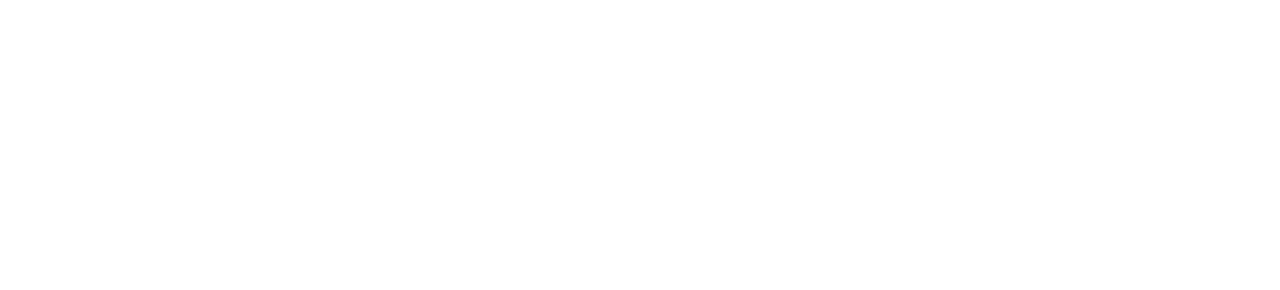
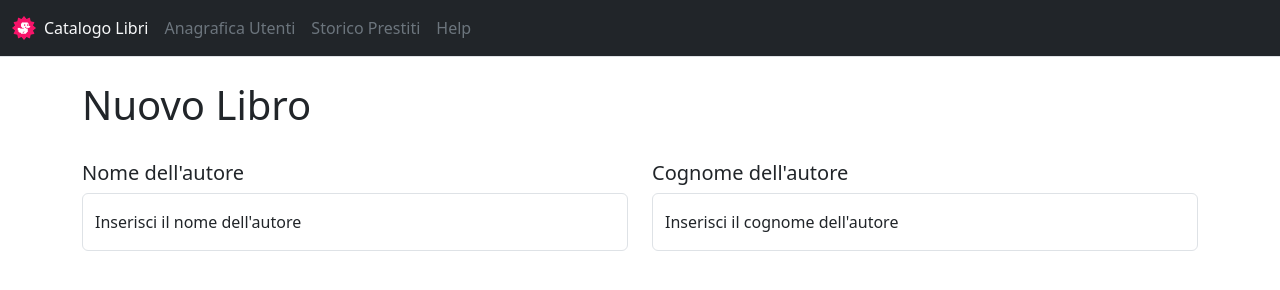
Before and after one commit to andreasalvi99/html-css-bootstrap-dashboard, a plain HTML site: page new.book.html in a window 1280 px wide. Drawn offline with nearby package versions, Linux system fonts and the light colour scheme.

Commit message:
1st row done

```diff
--- a/new.book.html
+++ b/new.book.html
@@ -0,0 +1,104 @@
+<!DOCTYPE html>
+<html lang="it">
+  <head>
+    <meta charset="UTF-8" />
+    <meta name="viewport" content="width=device-width, initial-scale=1.0" />
+
+    <!-- Bootstrap icons -->
+    <link
+      rel="stylesheet"
+      href="https://cdn.jsdelivr.net/npm/bootstrap-icons@1.13.1/font/bootstrap-icons.min.css"
+    />
+
+    <!-- Bootstrap -->
+    <link
+      href="https://cdn.jsdelivr.net/npm/bootstrap@5.3.8/dist/css/bootstrap.min.css"
+      rel="stylesheet"
+      integrity="sha384-sRIl4kxILFvY47J16cr9ZwB07vP4J8+LH7qKQnuqkuIAvNWLzeN8tE5YBujZqJLB"
+      crossorigin="anonymous"
+    />
+
+    <!-- Stylesheet -->
+    <link rel="stylesheet" href="css/style.css" />
+    <title>Document</title>
+  </head>
+  <body>
+    <!-- Header (navbar)-->
+    <header>
+      <nav class="navbar navbar-expand-lg bg-dark border-bottom border-body">
+        <div class="container-fluid">
+          <img
+            src="./img/duck.png"
+            alt="Logo"
+            width="24"
+            height="24"
+            class="d-inline-block align-text-top"
+          />
+          <button
+            class="navbar-toggler"
+            type="button"
+            data-bs-toggle="collapse"
+            data-bs-target="#navbarSupportedContent"
+            aria-controls="navbarSupportedContent"
+            aria-expanded="false"
+            aria-label="Toggle navigation"
+          >
+            <span class="navbar-toggler-icon"></span>
+          </button>
+          <div class="collapse navbar-collapse" id="navbarSupportedContent">
+            <ul class="navbar-nav me-auto mb-2 mb-lg-0">
+              <li class="nav-item">
+                <a class="nav-link active" aria-current="page" href="./index.html" target="_blank"
+                  ><span class="text-light">Catalogo Libri</span></a
+                >
+              </li>
+              <li class="nav-item">
+                <a class="nav-link" href="#"
+                  ><span class="text-secondary">Anagrafica Utenti</span></a
+                >
+              </li>
+              <li class="nav-item">
+                <a class="nav-link" href="#">
+                  <span class="text-secondary">Storico Prestiti</span>
+                </a>
+              </li>
+              <li class="nav-item">
+                <a class="nav-link" aria-disabled="true"
+                  ><span class="text-secondary">Help</span></a
+                >
+              </li>
+            </ul>
+          </div>
+        </div>
+      </nav>
+    </header>
+
+     <!-- Main -->
+    <div class="container text-center mt-4">
+        <h1 class="text-start">Nuovo Libro</h1>
+
+        <!-- Grid -->
+         <form action="">
+            <!-- 1st row -->
+            <div class="row">
+                <div class="col-6">
+                    <h2 class="fs-5 text-start mt-4">Nome dell'autore</h2>
+                    <div class="form-floating mb-3">
+                        <input type="text" class="form-control" id="floatingInput" placeholder="name@example.com">
+                        <label for="floatingInput">Inserisci il nome dell'autore</label>
+                    </div>
+                </div>
+                <div class="col-6">
+                    <h2 class="fs-5 text-start mt-4">Cognome dell'autore</h2>
+                    <div class="form-floating mb-3">
+                        <input type="text" class="form-control" id="floatingInput" placeholder="name@example.com">
+                        <label for="floatingInput">Inserisci il cognome dell'autore</label>
+                    </div>
+                </div>
+            </div>
+            <div class="row"></div>
+            <div class="row"></div>
+            <div class="row"></div>
+         </form>
+  </body>
+</html>
```
Also changed, not shown: index.html (+1 -1 lines).
